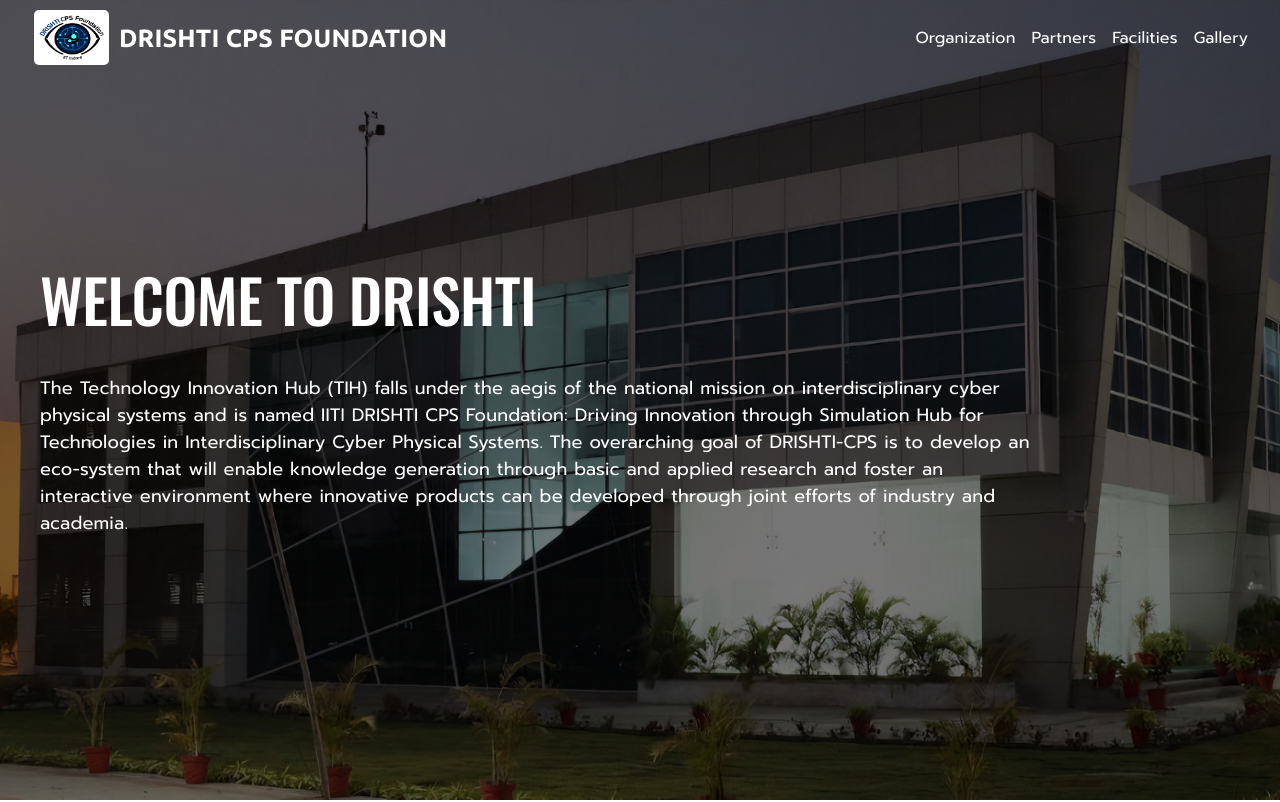
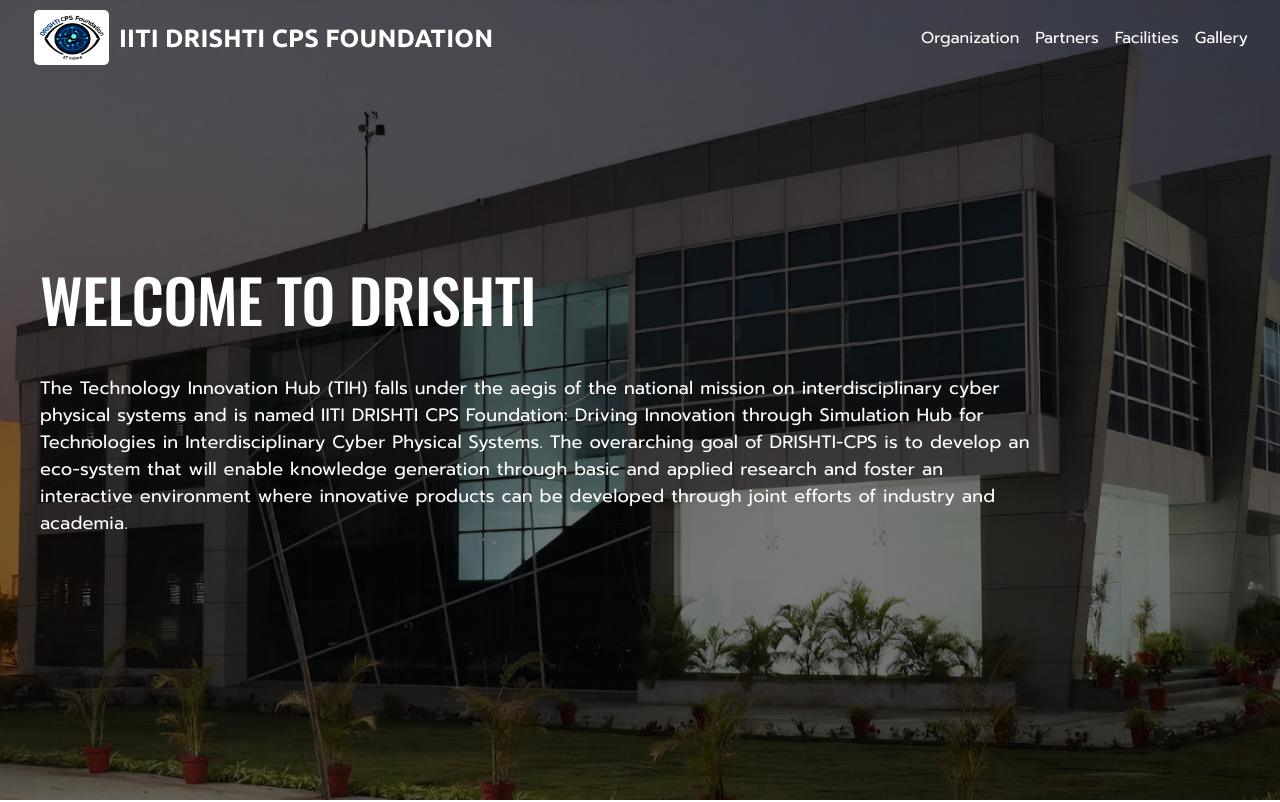
Before and after one commit to hasnain-cyber/drishti, a React (Create React App) app: page / in a window 1280 px wide. Shown: the top 802 px of the page. Built offline with nearby package versions, Linux system fonts and the light colour scheme.

Commit message:
fixed the navbar issue on other pages than landing

```diff
--- a/src/App.tsx
+++ b/src/App.tsx
@@ -12,7 +12,7 @@
 let theme = createTheme({
     palette: {
         primary: {
-            main: "#c74c4b",
+            main: "#B2040F",
             dark: "#772120",
             light: "#ffffff",
         },
--- a/src/components/Navbar/Navbar.scss
+++ b/src/components/Navbar/Navbar.scss
@@ -1,4 +1,32 @@
 @import '../../index';
+
+.navbar-desktop-subheader {
+  font-family: 'Prompt', cursive;
+
+  position: relative;
+
+  &::before {
+    content: '';
+
+    position: absolute;
+    top: 0;
+    left: 0;
+
+    width: 100%;
+    height: 2px;
+    background-color: white;
+    transform-origin: center;
+    transform: scaleX(0);
+
+    transition: .4s;
+  }
+
+  &:hover, &:focus {
+    &::before {
+      transform: scaleX(1);
+    }
+  }
+}
 
 .desktop-view-navbar-links {
   display: flex;
--- a/src/components/Navbar/Navbar.tsx
+++ b/src/components/Navbar/Navbar.tsx
@@ -144,7 +144,7 @@
 
     return (
         <Box marginX={1} ref={ref} sx={{position: 'relative'}}>
-            <Typography fontFamily={'Prompt'}>{linksObject.subheaderTitle}</Typography>
+            <span className={'navbar-desktop-subheader'}>{linksObject.subheaderTitle}</span>
             <Box display={'flex'} flexDirection={'column'} bgcolor={'white'} width={200}
                  sx={{
                      position: 'absolute',
@@ -165,28 +165,40 @@
     const [openDrawer, setOpenDrawer] = useState(false)
     const [navbarColor, setNavbarColor] = useState('transparent')
 
+    const history = useHistory()
+    const [isLandingPage, setIsLandingPage] = useState(true)
+
     useEffect(() => {
+        // assume that the first page is landing page
         window.addEventListener('scroll', handleScrollEvent)
-        return () => {
-            window.removeEventListener('scroll', handleScrollEvent)
-        }
+
+        // if this is the landing page
+        history.listen((location => {
+            if (location.pathname === '/') {
+                setIsLandingPage(true)
+                window.addEventListener('scroll', handleScrollEvent)
+            } else {
+                setIsLandingPage(false)
+                window.removeEventListener('scroll', handleScrollEvent)
+            }
+        }))
     }, []);
 
     const handleScrollEvent = () => {
         if (window.scrollY > window.innerHeight * 0.9) {
-            setNavbarColor('primary.dark')
+            setNavbarColor('#B2040F')
         } else {
             setNavbarColor('transparent')
         }
     }
 
     return (
-        <Box>
+        <>
             {/* main appbar */}
             <AppBar
-                position="fixed"
+                position={isLandingPage ? 'fixed' : 'sticky'}
                 elevation={0}
-                sx={{background: navbarColor, transition: '.2s'}}
+                sx={{background: isLandingPage ? navbarColor : 'primary.main', transition: '.2s'}}
             >
                 <Toolbar>
                     <Box className={'mobile-view-drawer-button'}>
@@ -211,8 +223,8 @@
                             height="55"
                             style={{margin: 10, backgroundColor: 'white', padding: 5, borderRadius: 5}}
                             alt={'drishti_logo'}/>
-                        <Typography variant="h6" fontFamily={"Ubuntu"} fontSize={25}>
-                            DRISHTI CPS FOUNDATION
+                        <Typography variant="h6" fontFamily={"Ubuntu"} textAlign={'center'} fontSize={25}>
+                            IITI DRISHTI CPS FOUNDATION
                         </Typography>
                     </Link>
 
@@ -254,7 +266,7 @@
                 {MobileNavbarLinksList(navbarLinksList[2])}
                 {MobileNavbarLinksList(navbarLinksList[3])}
             </Drawer>
-        </Box>
+        </>
     );
 };
 
--- a/src/pages/Organisation/BoardOfDirectors.tsx
+++ b/src/pages/Organisation/BoardOfDirectors.tsx
@@ -3,11 +3,11 @@
 
 const cardDetailsList = [
     {
-        imageUrl: 'http://drishticps.iiti.ac.in/files_upload/faculty_images/409f6ea2337a78584191c9b5a6c11693.jpg',
+        imageUrl: 'assets/organization/neelesh.jpg',
         imageTitle: 'Prof.Neelesh Kumar Jain',
         imageText: 'Director (Officiating), Indian Institute of Technology Indore.'
     }, {
-        imageUrl: 'http://drishticps.iiti.ac.in/files_upload/faculty_images/4e05e5a1f2122aca428a6da933b29492.jpg',
+        imageUrl: 'assets/organization/anand.jpg',
         imageTitle: 'Dr.Anand Iyamperumal Palani',
         imageText: 'Dean R&amp; D, Indian Institute of Technology Indore.'
     },
```
